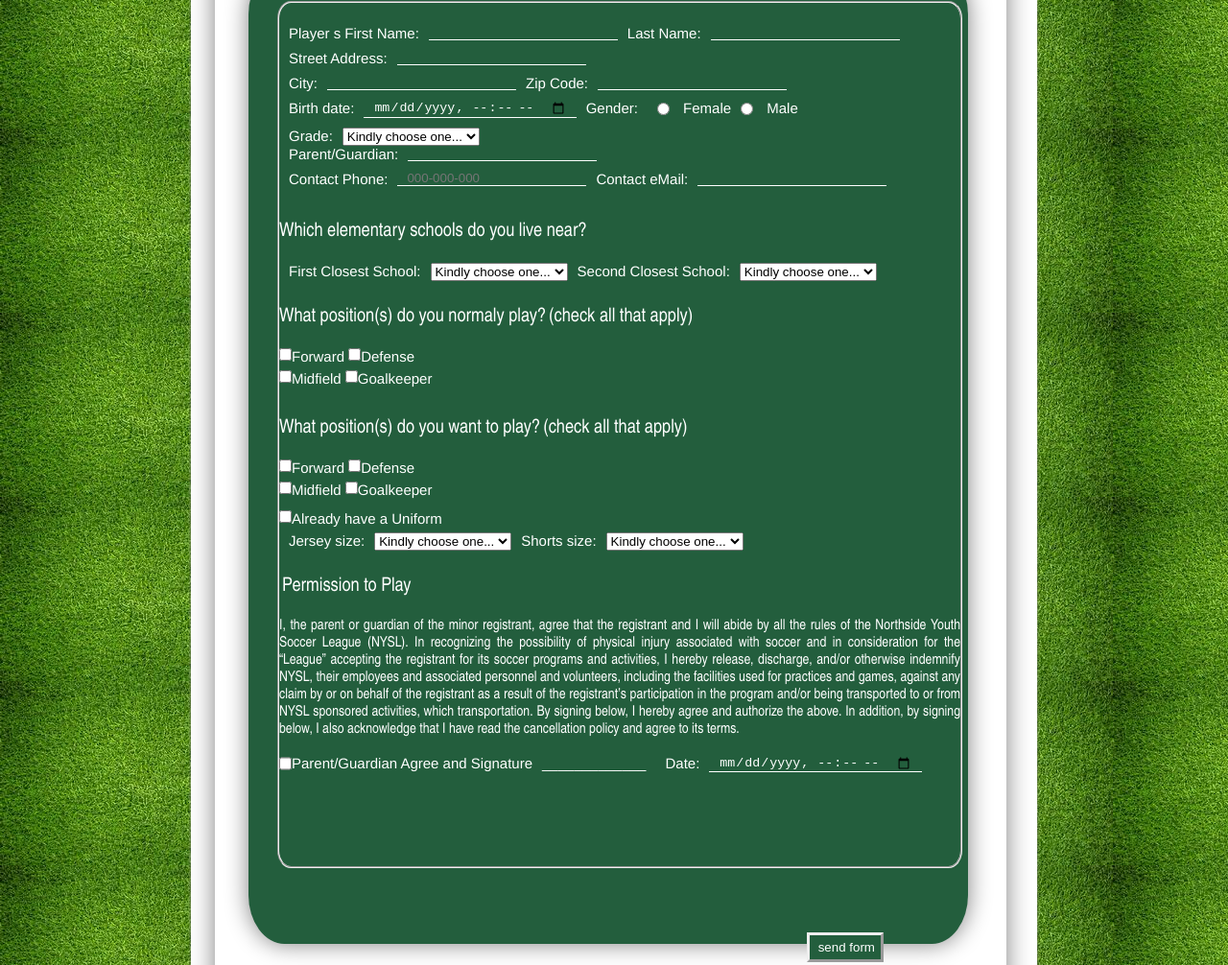
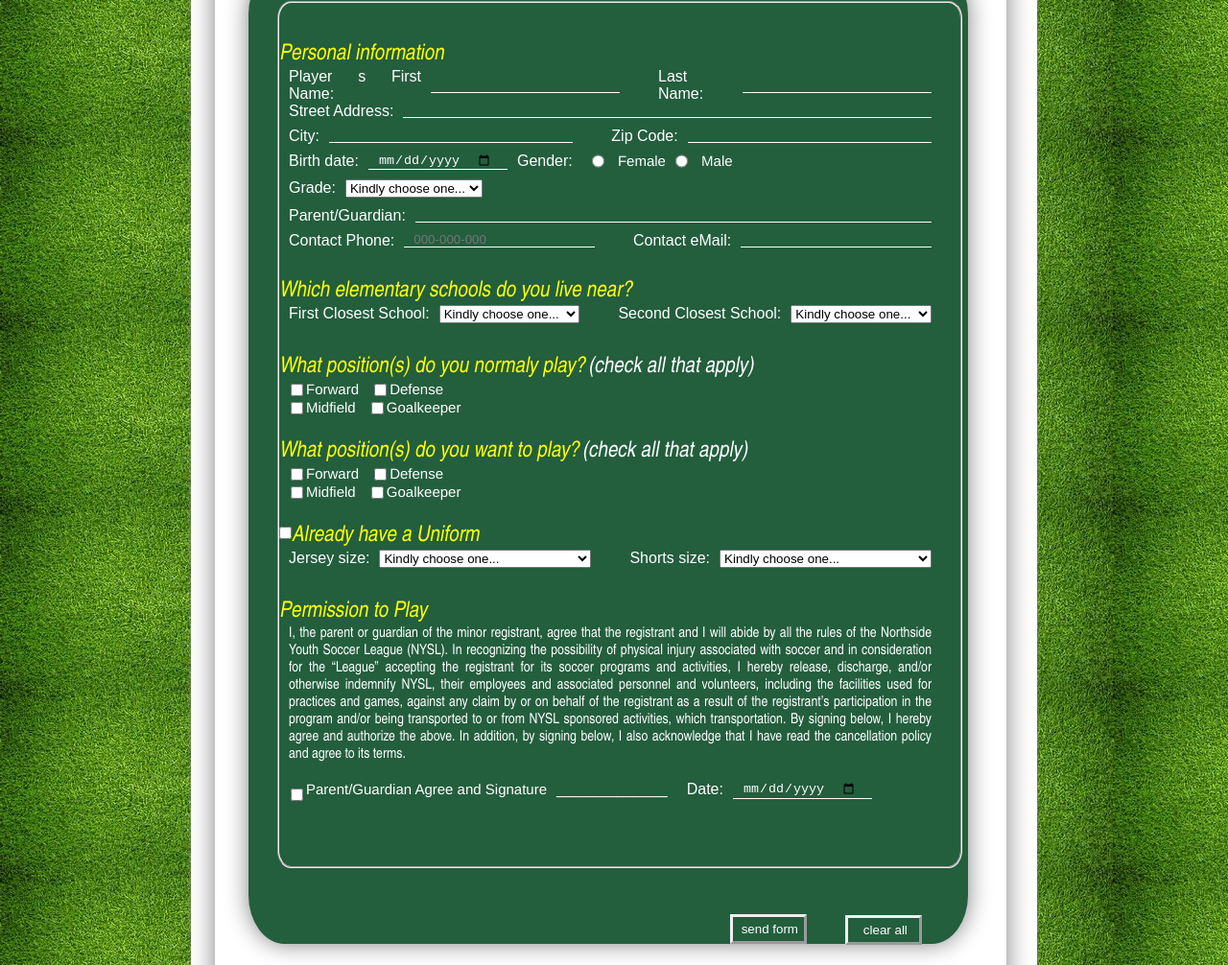
Before and after one commit to Ignasi78/NYSL, a plain HTML site: page registration.html in a window 1280 px wide. Shown: the part 634-1640 px from the top of the page at 96% size. Drawn offline with Linux system fonts and the light colour scheme.

Commit message:
madrugada lunes a martes

```diff
--- a/css/styles.css
+++ b/css/styles.css
@@ -12,6 +12,41 @@
 body {
   background: url("../img/fondo-cesped.jpg");
   background-attachment: fixed;
+}
+
+.box {
+  flex-grow: 1;
+  margin-right: 30px;
+}
+
+#pieza-uniforme{
+  padding-top: 22px;
+  color: yellow;
+  font-family: "Arial Narrow";
+  font-size: 23px;
+  font-style: italic;
+  font-weight: 600px;
+}
+
+.chk{
+  margin: 3px;
+  margin-left: 12px;
+}
+
+#chk-uniform{
+  margin-top: 3px;
+  margin-left: 0px;
+}
+
+select{
+  margin-top: 0px;
+  margin-right: 30px;
+  margin-bottom: 10px;
+  margin-left: 0px;
+}
+
+.date{
+  width: 125px;
 }
 
 #global {
@@ -152,6 +187,9 @@ body {
   color: white;
   padding-right: 10px;
   padding-left: 10px;
+  font-size: medium;
+  font-family: arial;
+  font-style: normal;
 }
 
 #formulario .banner-carta {
@@ -645,22 +683,29 @@ form input {
   padding-right: 10px;
 }
 
-.boto {
+#boto-envia{
+  right: -470px;
+  top: 110px;
+}
+
+#boto-esborra{
+  right: -590px;
+  top: 70px;
+}
+
+.boto{
   position: relative;
-  top: 150px;
-  right: -550px;
   width: 80px;
   padding: 5px;
   display: flex;
   text-align: center;
   margin-top: 0px;
-
   float: auto;
   cursor: pointer;
   border: outset;
 }
 
-.boto:hover {
+.boto:hover{
   border: double;
   background-color: white;
   color: green;
@@ -715,13 +760,15 @@ form input {
 }
 
 .preguntas {
-  padding-top: 20px;
-  padding-bottom: 20px;
-  color: white;
-  font-size: 20px;
+  padding-top: 22px;
+  padding-bottom: 2x;
+  color: yellow;
+  font-size: 23px;
+  font-style: italic;
   font-weight: 600px;
 }
 
-.preguntas span {
-  font-style: normal;
+#txt-permission{
+  padding-left: 10px;
+  padding-right: 30px;
 }
--- a/registration.html
+++ b/registration.html
@@ -2,7 +2,7 @@
 <html lang="en">
   <head>
     <meta charset="utf-8">
-    <title>NY Soccer League</title>
+    <title>NYSL - Register</title>
     <link rel="shortcut icon" href="./img/favicon.ico">
 
     <!-- aquí aplicarem els estils -->
@@ -61,41 +61,45 @@
 
                 	<form action="./show_data.html" method="get">
                 		<fieldset id="fieldset" class="pieza-flex">
-                			<!-- <legend> &nbsp; Input data &nbsp;</legend>  -->
+                			<!--  <legend> &nbsp;&nbsp;&nbsp; Input data &nbsp;</legend> -->
 
                 			<div id="pieza-espacio" >      <!-- para dejar una línea de espacio en blanco -->
                 				<label> </label>
                 			</div>
 
                 			<div id="pieza-alumno" class="pieza-flex">
-	                			<div id="fila-1" class="horizontal">
+								<div id="fila-0">
+			                		<p class="preguntas">Personal information</p>
+			                	</div>
+	                			<div id="fila-1" class="horizontal ">
 				                    <label for="nom">Player s First Name:</label>
-				                    <input type="text" name="nom" id="nom" maxlength="20" required /><br>
+				                    <input type="text" class="box" name="nom" id="nom" maxlength="20" required />
 
 					                <label for="cognoms">Last Name:</label>
-					                <input type="text" name="cognoms" id="cognoms" maxlength="20" required /><br>
+					                <input type="text" class="box" name="cognoms" id="cognoms" maxlength="20" required />
 		                    	</div>
 
 		                    	<div id="fila-2" class="horizontal">
 					                <label for="adreca">Street Address:</label>
-					                <input type="text" name="adreca" id="adreca" maxlength="20" required />
+					                <input type="text" class="box" name="adreca" id="adreca" maxlength="20" required />
 			                	</div>
 
 			                	<div id="fila-3" class="horizontal">
 					                <label for="ciutat">City:</label>
-					                <input type="text" name="ciutat" id="ciutat" maxlength="20" required /><br>
+					                <input type="text" class="box" name="ciutat" id="ciutat" maxlength="20" required /><br>
 
 					                <label for="codi">Zip Code:</label>
-					                <input type="text" name="codi" id="codi" maxlength="5" required /><br>
+					                <input type="text" class="box" name="codi" id="codi" maxlength="5" required /><br>
 			                	</div>
 
 			                	<div id="fila-4" class="horizontal">
 					                <label for="naixement">Birth date:</label>
-					                <input type="datetime-local" name="naixement" id="naixement" required /><br>
+					                <input type="date" class="date" name="naixement" id="naixement" required />
 
 					                <label for="gender">Gender:</label>
 					                <input class="radio" type="radio" name="gender" id="gender" value="female">&nbsp;Female
-					                <input class="radio" type="radio" name="gender" id="gender2" value="male">&nbsp;Male <br>
+									<input class="radio" type="radio" name="gender" id="gender2" value="male">&nbsp;Male
+									<div><label>&nbsp;&nbsp;&nbsp;&nbsp;</label></div>
 								</div>
 
 								<div id="fila-5" class="horizontal">
@@ -124,16 +128,16 @@
 
 			                	<div id="fila-6" class="horizontal">
 			                		<label for="parent">Parent/Guardian:</label>
-			                		<input type="text" name="parent" id="parent" maxlength="20" required /><br>
+			                		<input type="text" class="box" name="parent" id="parent" maxlength="20" required /><br>
 			                	</div>
 
 				                <div id="fila-7" class="horizontal">
 					                <label for="telefon">Contact Phone:</label>
-					                <input type="tel" name="telefon" id="telefon" placeholder="000-000-000" pattern="[0-9]{3}-[0-9]{3}-[0-9]{3}" required /><br>
+					                <input type="tel" class="box" name="telefon" id="telefon" placeholder="000-000-000" pattern="[0-9]{3}-[0-9]{3}-[0-9]{3}" required /><br>
 					                <!-- pattern="[0-9]{3}-[0-9]{2}-[0-9]{3}"  -->
 
 					                <label for="email">Contact eMail:</label>
-					                <input type="email" name="email" id="email" required />
+					                <input type="email" class="box" name="email" id="email" required />
 				                </div>
 		                	</div>
 		                	<!-- FIN de DIV de PIEZA-ALUMNO -->
@@ -147,7 +151,7 @@
 
 								<div id="fila-9" class="horizontal">
 					                <label for="1stschool">First Closest School:</label>
-					                <select name="1stschool" id="1stschool">
+					                <select name="1stschool" id="1stschool" class="box">
 					                	<option value="kindly choose one..." selected>Kindly choose one...</option>
 					                	<option value="AJ Katzenmaier">AJ Katzenmaier</option>
 					                	<option value="Greenbay">Greenbay</option>
@@ -157,7 +161,7 @@
 					                	<option value="South Elementary">South Elementary</option>
 					                </select><br>
 					                <label for="2ndschool">Second Closest School:</label>
-					                <select name="2ndschool" id="2ndschool">
+					                <select name="2ndschool" id="2ndschool" class="box">
 					                	<option value="kindly choose one..." selected>Kindly choose one...</option>
 					                	<option value="AJ Katzenmaier">AJ Katzenmaier</option>
 					                	<option value="Greenbay">Greenbay</option>
@@ -176,12 +180,12 @@
 									<p class="preguntas">What position(s) do you normaly play?<span>(check all that apply)</span></p>
 								</div>
 					            <div id="fila-11" class="horizontal">
-									<input type="checkbox" name="position1" value="fw">Forward&nbsp;
-					                <input type="checkbox" name="position2" value="df">Defense&nbsp;
+									<input type="checkbox" class="chk" name="position1" value="fw">Forward&nbsp;
+					                <input type="checkbox" class="chk" name="position2" value="df">Defense&nbsp;
 					            </div>
 					            <div id="fila-12" class="horizontal">
-					                <input type="checkbox" name="position3" value="mf">Midfield&nbsp;
-					                <input type="checkbox" name="position4" value="gk">Goalkeeper&nbsp;
+					                <input type="checkbox" class="chk" name="position3" value="mf">Midfield&nbsp;
+					                <input type="checkbox" class="chk" name="position4" value="gk">Goalkeeper&nbsp;
 								</div>
 							</div>
 		                	<!-- FIN de DIV de PIEZA-POSICION -->
@@ -192,12 +196,12 @@
 									<p class="preguntas">What position(s) do you want to play?<span>(check all that apply)</span></p>
 								</div>
 					            <div id="fila-14" class="horizontal">
-									<input type="checkbox" name="want1" value="fw">Forward&nbsp;
-					                <input type="checkbox" name="want2" value="df">Defense&nbsp;
+									<input type="checkbox" class="chk" name="want1" value="fw">Forward&nbsp;
+					                <input type="checkbox" class="chk" name="want2" value="df">Defense&nbsp;
 					            </div>
 					            <div id="fila-15" class="horizontal">
-					                <input type="checkbox" name="want3" value="mf">Midfield&nbsp;
-					                <input type="checkbox" name="want4" value="gk">Goalkeeper&nbsp;
+					                <input type="checkbox" class="chk" name="want3" value="mf">Midfield&nbsp;
+					                <input type="checkbox" class="chk" name="want4" value="gk">Goalkeeper&nbsp;
 								</div>
 							</div>
 		                	<!-- FIN de DIV de PIEZA-WANT -->
@@ -205,12 +209,12 @@
 			                <div id="pieza-uniforme" class="pieza-flex">
 
 			                	<div id="fila-16" class="horizontal">
-									<input id="chk-uniform" class="uniform" type="checkbox" name="uniform"> Already have a Uniform
+									<input id="chk-uniform" class="preguntas" type="checkbox" name="uniform"> Already have a Uniform
 								</div>
 
 								<div id="fila-17" class="horizontal">
 					                <label for="jersey">Jersey size:</label>
-					                <select name="jersey" id="jersey">
+					                <select name="jersey" id="jersey" class="box">
 					                	<option value="kindly choose one..." selected>Kindly choose one...</option>
 					                	<option value="Youth Small">Youth Small</option>
 					                	<option value="Youth Medium">Youth Medium</option>
@@ -221,7 +225,7 @@
 					                	<option value="Extra-Large">Extra-Large</option>
 					                </select><br>
 					                <label for="shorts">Shorts size:</label>
-					                <select name="shorts" id="shorts">
+					                <select name="shorts" id="shorts" class="box">
 					                	<option value="kindly choose one..." selected>Kindly choose one...</option>
 					                	<option value="Youth Small">Youth Small</option>
 					                	<option value="Youth Medium">Youth Medium</option>
@@ -237,8 +241,8 @@
 
 					        <div id="pieza-pie" class="pieza-flex">
 					            <div id="fila-18">
-						            <p class="preguntas"><span>Permission to Play</span></p>
-						            <p>I, the parent or guardian of the minor registrant, agree that the registrant and I will abide by all the rules of the Northside Youth Soccer League (NYSL). In recognizing the possibility of physical injury associated with soccer and in consideration for the “League”
+						            <p class="preguntas">Permission to Play</p>
+						            <p id="txt-permission">I, the parent or guardian of the minor registrant, agree that the registrant and I will abide by all the rules of the Northside Youth Soccer League (NYSL). In recognizing the possibility of physical injury associated with soccer and in consideration for the “League”
 									accepting the registrant for its soccer programs and activities, I hereby release, discharge, and/or otherwise indemnify NYSL, their
 									employees and associated personnel and volunteers, including the facilities used for practices and games, against any claim by or
 									on behalf of the registrant as a result of the registrant’s participation in the program and/or being transported to or from NYSL
@@ -253,10 +257,10 @@
 										<label> </label>
 									</div class="horizontal">
 									<div id="fila-20" class="horizontal">
-										<input type="checkbox" name="agree" id="agree" required> Parent/Guardian Agree and Signature
+										<input type="checkbox" class="chk" name="agree" id="agree" required> Parent/Guardian Agree and Signature
 										<label> _____________ </label>
 										<label for="date-agree"> Date: </label>
-										<input type="datetime-local" name="date-agree" required />
+										<input type="date" class="date" name="date-agree" required />
 									</div>
 
 								</div>
@@ -265,7 +269,8 @@
 
 
 		                    <!-- boton enviar -->
-		                    <input class="boto" type="submit" value=" send form " /><br><br>
+							<input class="boto" id="boto-envia" type="submit" value=" send form "/>
+							<input class="boto" id="boto-esborra" type="reset" value=" clear all"/>
 	                    </fieldset>
                 	</form>
               	<!-- </div> -->
```
Also changed, not shown: about.html (+1 -1 lines), contact.html (+1 -1 lines), game-info.html (+1 -1 lines), index.html (+1 -1 lines), rules.html (+1 -1 lines), show_data.html (+79 -9 lines), skills.html (+1 -1 lines).
